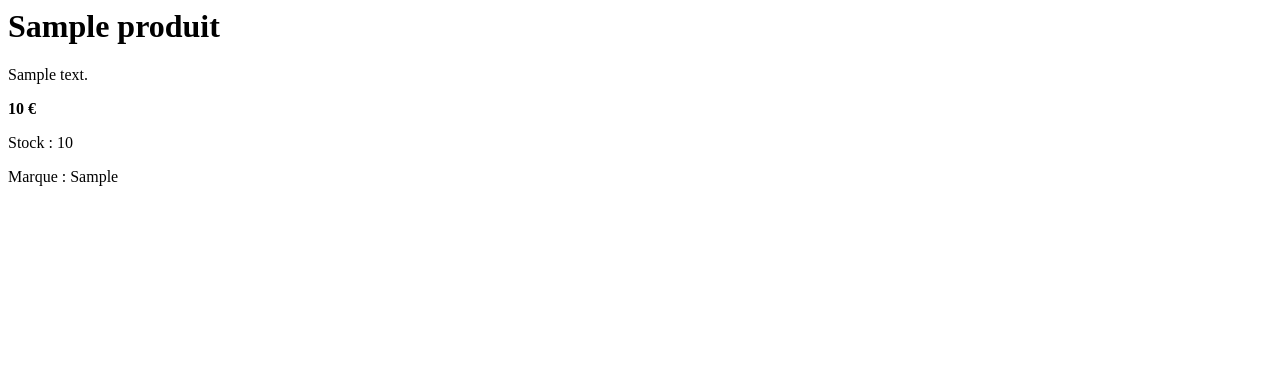
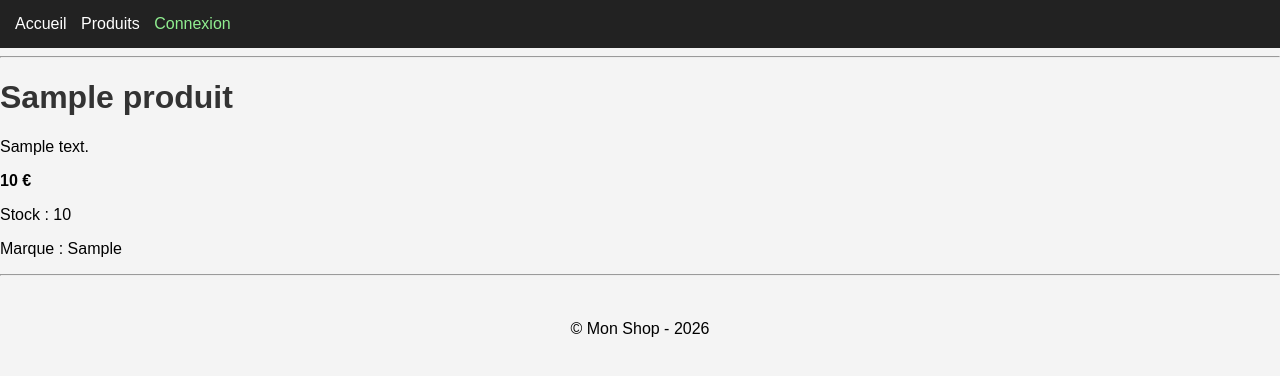
Before and after one commit to bryanLVII/ProjectInternet2026, a PHP site: page /index.php?page=produit&id=1 in a window 1280 px wide. Shown: the top 376 px of the page. Run offline with PHP 8.4, Linux system fonts and the light colour scheme; tables that the repository leaves empty or names only in its code hold one stand-in row (values such as "Sample post"); some libraries are stand-ins or nearby versions.

Commit message:
Modification du design + test (Part 1)

```diff
--- /dev/null
+++ b/Assets/css/style.css
@@ -0,0 +1,14 @@
+body {
+    font-family: Arial;
+    margin: 0;
+    padding: 0;
+    background: #f4f4f4;
+}
+
+h1 {
+    color: #333;
+}
+
+a {
+    text-decoration: none;
+}
--- /dev/null
+++ b/includes/footer.php
@@ -0,0 +1,8 @@
+<hr>
+
+<footer style="text-align:center; padding:20px;">
+    <p>© Mon Shop - 2026</p>
+</footer>
+
+</body>
+</html>
--- /dev/null
+++ b/includes/header.php
@@ -0,0 +1,31 @@
+<!DOCTYPE html>
+<html>
+<head>
+    <title>Mon Shop</title>
+    <link rel="stylesheet" href="assets/css/style.css">
+</head>
+
+<body>
+
+<header style="background:#222; padding:15px; color:white;">
+
+    <a href="index.php?page=home" style="color:white; margin-right:10px;">Accueil</a>
+    <a href="index.php?page=home" style="color:white; margin-right:10px;">Produits</a>
+
+    <?php if (!isset($_SESSION["user"])): ?>
+        <a href="index.php?page=login" style="color:lightgreen;">Connexion</a>
+    <?php else: ?>
+        <span style="margin-left:10px;">
+            Bonjour <?= $_SESSION["user"]["nom"] ?>
+        </span>
+
+        <a href="index.php?page=logout" style="color:red; margin-left:10px;">Logout</a>
+
+        <?php if ($_SESSION["role"] === "admin"): ?>
+            <a href="index.php?page=admin" style="color:orange; margin-left:10px;">Admin</a>
+        <?php endif; ?>
+    <?php endif; ?>
+
+</header>
+
+<hr>
--- a/index.php
+++ b/index.php
@@ -1,22 +1,22 @@
 <?php
 session_start();
 
-/* AUTOLOAD DES CLASSES */
 spl_autoload_register(function($class){
     require_once "classes/" . $class . ".php";
 });
 
-/* CONNEXION DB */
 require_once "configuration/database.php";
 
-/* ROUTING SIMPLE */
 $page = $_GET['page'] ?? 'home';
 
-$file = "Pages/" . $page . ".php";
-// echo $file;  //debug pour trouver la page
+include "includes/header.php";
+
+$file = "pages/" . $page . ".php";
 
 if (file_exists($file)) {
-    require $file;
+    include $file;
 } else {
     echo "Page introuvable";
 }
+
+include "includes/footer.php";
```
Also changed, not shown: pages/Ajout_product.php (added, +33 -0 lines), pages/Supprimer_product.php (added, +14 -0 lines), pages/admin.php (added, +27 -0 lines), pages/login.php (+6 -4 lines).
